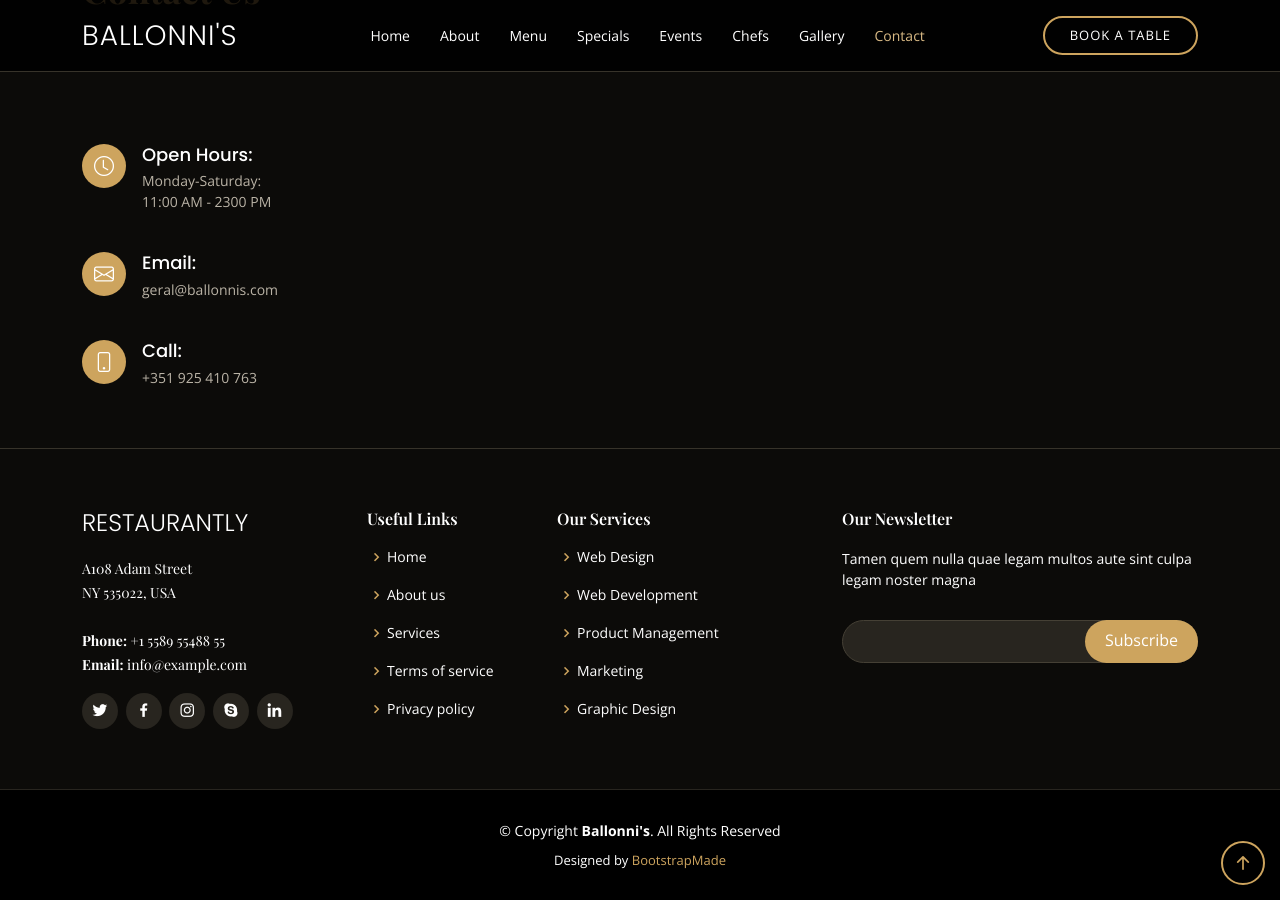
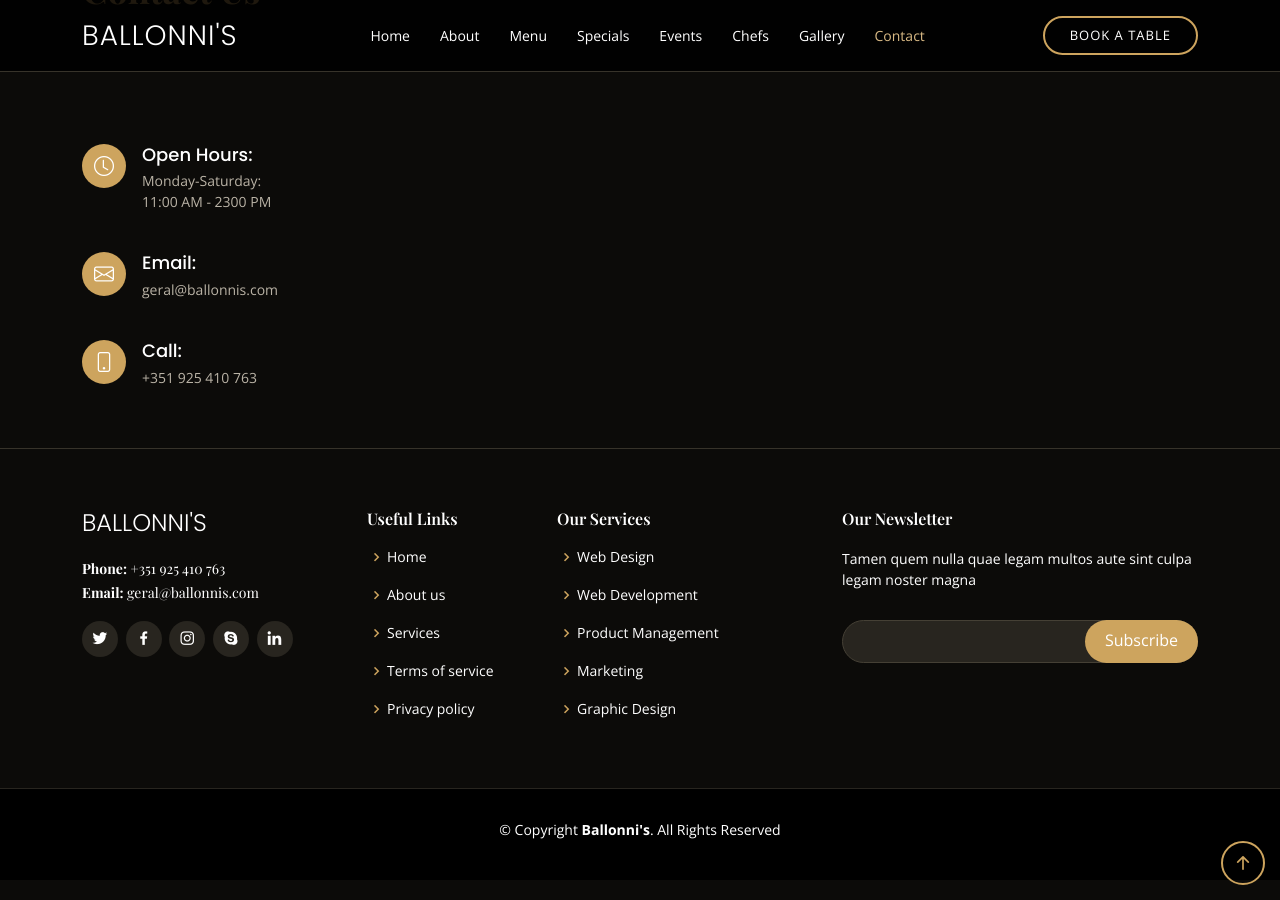
Before and after one commit to diogofgm/ballonnis_site, a Jekyll site: the page built from index.html, in a window 1280 px wide and 900 px high, scrolled down 6007 px. Built offline with Jekyll 4.4.1, drawn with Linux system fonts in a browser that asks for light colours; some web fonts are replaced.

Commit message:
Update footer.html

```diff
--- a/_includes/footer.html
+++ b/_includes/footer.html
@@ -5,12 +5,12 @@
 
                 <div class="col-lg-3 col-md-6">
                     <div class="footer-info">
-            <h3>Restaurantly</h3>
+                        <h3>BAllonni's</h3>
                         <p>
-              A108 Adam Street <br>
-              NY 535022, USA<br><br>
-              <strong>Phone:</strong> +1 5589 55488 55<br>
-              <strong>Email:</strong> info@example.com<br>
+                            <!--A108 Adam Street <br>
+                            NY 535022, USA<br><br>-->
+                            <strong>Phone:</strong> +351 925 410 763<br>
+                            <strong>Email:</strong> geral@ballonnis.com<br>
                         </p>
                         <div class="social-links mt-3">
                             <a href="#" class="twitter"><i class="bx bxl-twitter"></i></a>
@@ -62,11 +62,7 @@
             &copy; Copyright <strong><span>Ballonni's</span></strong>. All Rights Reserved
         </div>
         <div class="credits">
-      <!-- All the links in the footer should remain intact. -->
-      <!-- You can delete the links only if you purchased the pro version. -->
-      <!-- Licensing information: https://bootstrapmade.com/license/ -->
-      <!-- Purchase the pro version with working PHP/AJAX contact form: https://bootstrapmade.com/restaurantly-restaurant-template/ -->
-      Designed by <a href="https://bootstrapmade.com/">BootstrapMade</a>
+
         </div>
     </div>
 </footer>
```
Lines whose indentation alone changed are shown as unchanged.
